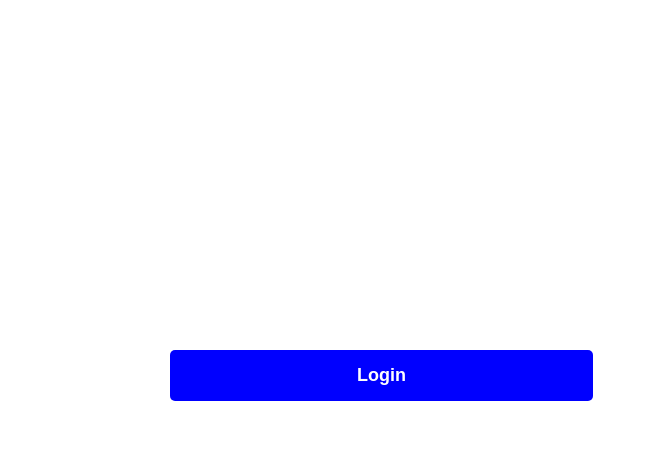
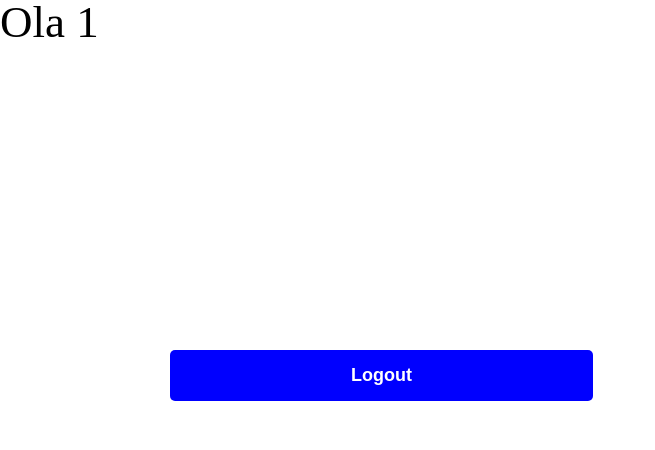
Before and after one commit to wellz3280/desafios-php, a PHP site: page /hello-home.php?usuario=1 in a window 1280 px wide. Shown: the top 450 px of the page, without its empty margins (0-655 px from the left). Run offline with PHP 8.4, Linux system fonts and the light colour scheme; data that the repository does not hold is empty.

Commit message:
pegando nome de usuario na url para exibir na pagina

```diff
--- a/hello-home.php
+++ b/hello-home.php
@@ -1,12 +1,3 @@
-<?php
-	$erroLogin = $_GET['id'];
-
-	if($erroLogin == 1 ){
-		echo "usuario ou senha invalidos";
-		$borda = "red";
-	}
-?>
-
 <!DOCTYPE html>
 <html lang="pt-br">
 <head>
@@ -18,7 +9,7 @@
 <body>
 	<header>
 
-			<h1>Desafio Hello</h1>
+			<h1 style="color: black; font-size: 45px;">Ola <?php echo $_GET['usuario']?></h1>
 
 	</header>
 	<main>
@@ -27,7 +18,7 @@
 				<form method="post" action="src/Hello/validaLogin.php">
 
 
-					<input class="enviar-login" type="submit" value="Login">
+					<input class="enviar-login" type="submit" value="Logout">
 
 				</form>
 			</section>
```
